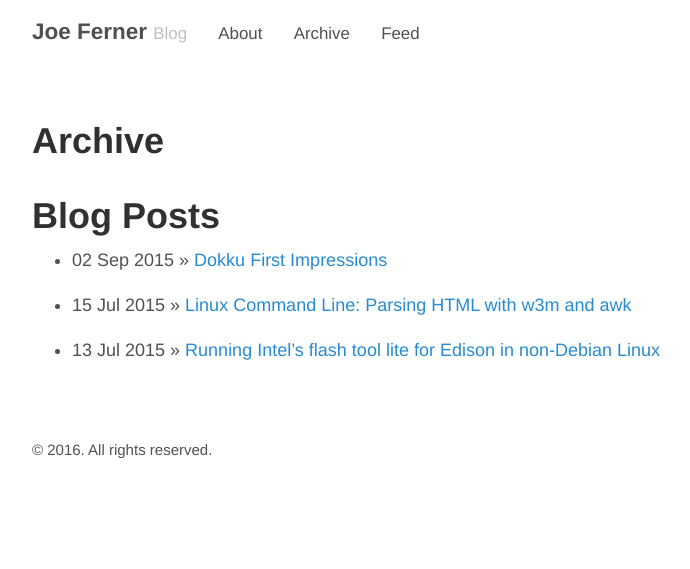
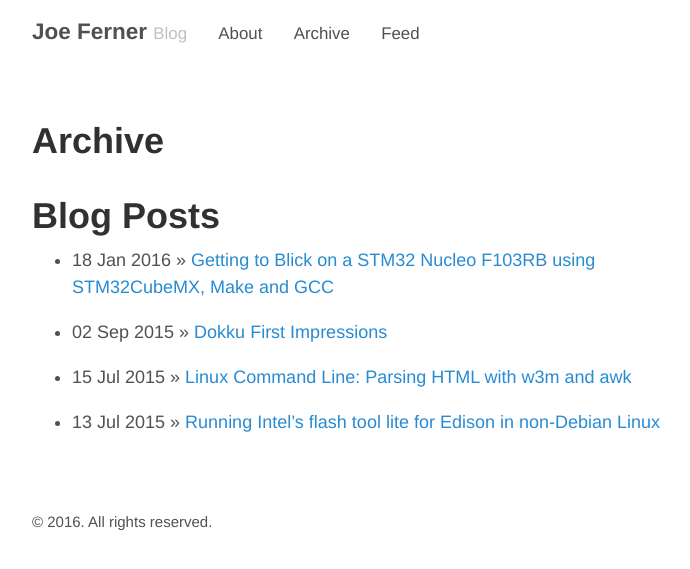
Before and after one commit to joeferner/joeferner.github.io, a Jekyll site: the page built from archive.md, in a window 1280 px wide. Shown: the top 569 px of the page, without its empty margins (293-983 px from the left). Built offline with Jekyll 4.4.1, drawn with Linux system fonts in a browser that asks for light colours; some of the changed lines change nothing that is shown.

Commit message:
2016-01-18-getting-to-blink-stm32

```diff
--- a/_config.yml
+++ b/_config.yml
@@ -1,8 +1,6 @@
 # Permalinks
 #
-# Use of `relative_permalinks` ensures post links from the index work properly.
 permalink:           pretty
-relative_permalinks: true
 
 # Setup
 title:               "Joe Ferner"
@@ -11,6 +9,8 @@ url:                 "http://joeferner.github.io/"
 paginate:            1
 baseurl:             ""
 disqusid:            "joeferner"
+
+gems:                [jekyll-paginate]
 
 # Assets
 #
--- /dev/null
+++ b/_posts/2016-01-18-getting-to-blink-stm32.md
@@ -0,0 +1,65 @@
+---
+layout: post
+title: "Getting to Blick on a STM32 Nucleo F103RB using STM32CubeMX, Make and GCC"
+tags:
+  - stm32
+  - STM32CubeMX
+---
+
+Start by creating a directory and copy my [Makefile](https://raw.githubusercontent.com/joeferner/stm32-makefile/master/Makefile) into it.
+
+Create a file called `project.mk` in the root of your new directory with the following content:
+
+{% highlight makefile %}
+USER_CFLAGS =
+SRCS = src/main.c
+SSRCS =
+{% endhighlight %}
+
+Create a new project in STM32CubeMX
+
+![New Project]({{ site.url }}public/2016-01-18-getting-to-blink-stm32/new-project.jpg)
+
+Right click `PA5 (LD2 [Green Led])`, select `Enter User Label`, and enter `MYLED`.
+
+![Pin Name]({{ site.url }}public/2016-01-18-getting-to-blink-stm32/pin-name.jpg)
+
+Save the STM32CubeMX project into your directory.
+
+Create a file called `src/main.c` with the following content:
+
+{% highlight c %}
+#include <pinout.h> // generated by Makefile to build/pinout.h
+
+volatile GPIO_PinState lastState;
+
+void sleep_ms(uint32_t ms);
+void sleep_us(uint32_t us);
+
+void setup() {
+  lastState = GPIO_PIN_RESET;
+}
+
+void loop() {
+  GPIO_PinState newState = lastState == GPIO_PIN_RESET ? GPIO_PIN_SET : GPIO_PIN_RESET;
+  HAL_GPIO_WritePin(PIN_MYLED_PORT, PIN_MYLED_PIN, newState);
+  lastState = newState;
+  sleep_ms(500);
+}
+
+void sleep_ms(uint32_t ms) {
+  volatile uint32_t i;
+  for (i = ms; i != 0; i--) {
+    sleep_us(1000);
+  }
+}
+
+void sleep_us(uint32_t us) {
+  volatile uint32_t i;
+  for (i = ((SystemCoreClock / 8000000) * us); i != 0; i--) {}
+}
+{% endhighlight %}
+
+You can run `make help` for other options.
+
+You can find the example project and Makefile [here](https://github.com/joeferner/stm32-makefile).
```
Also changed, not shown: README.md (deleted), public/2016-01-18-getting-to-blink-stm32/new-project.jpg (added), public/2016-01-18-getting-to-blink-stm32/pin-name.jpg (added), 2 other files.
